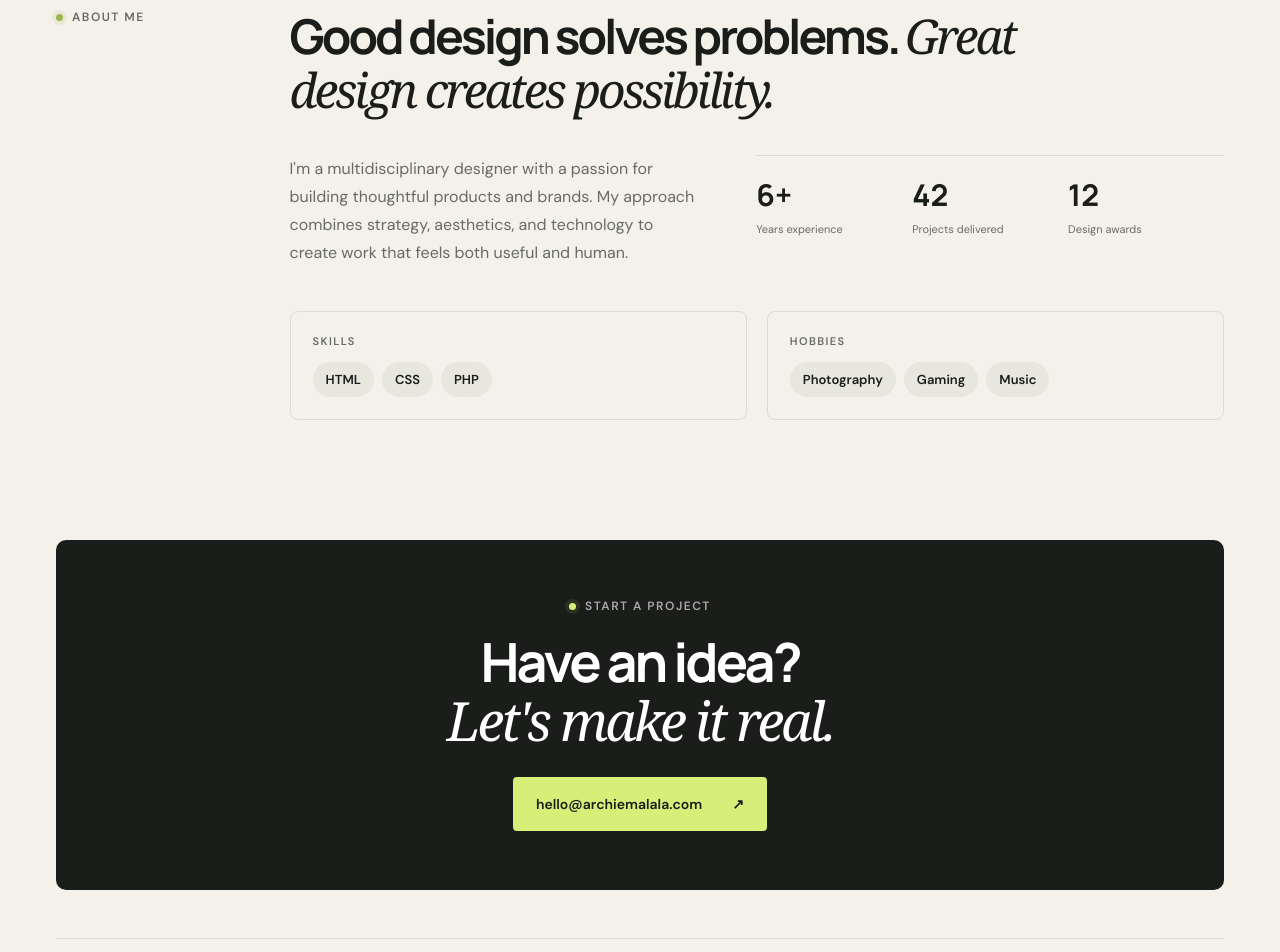
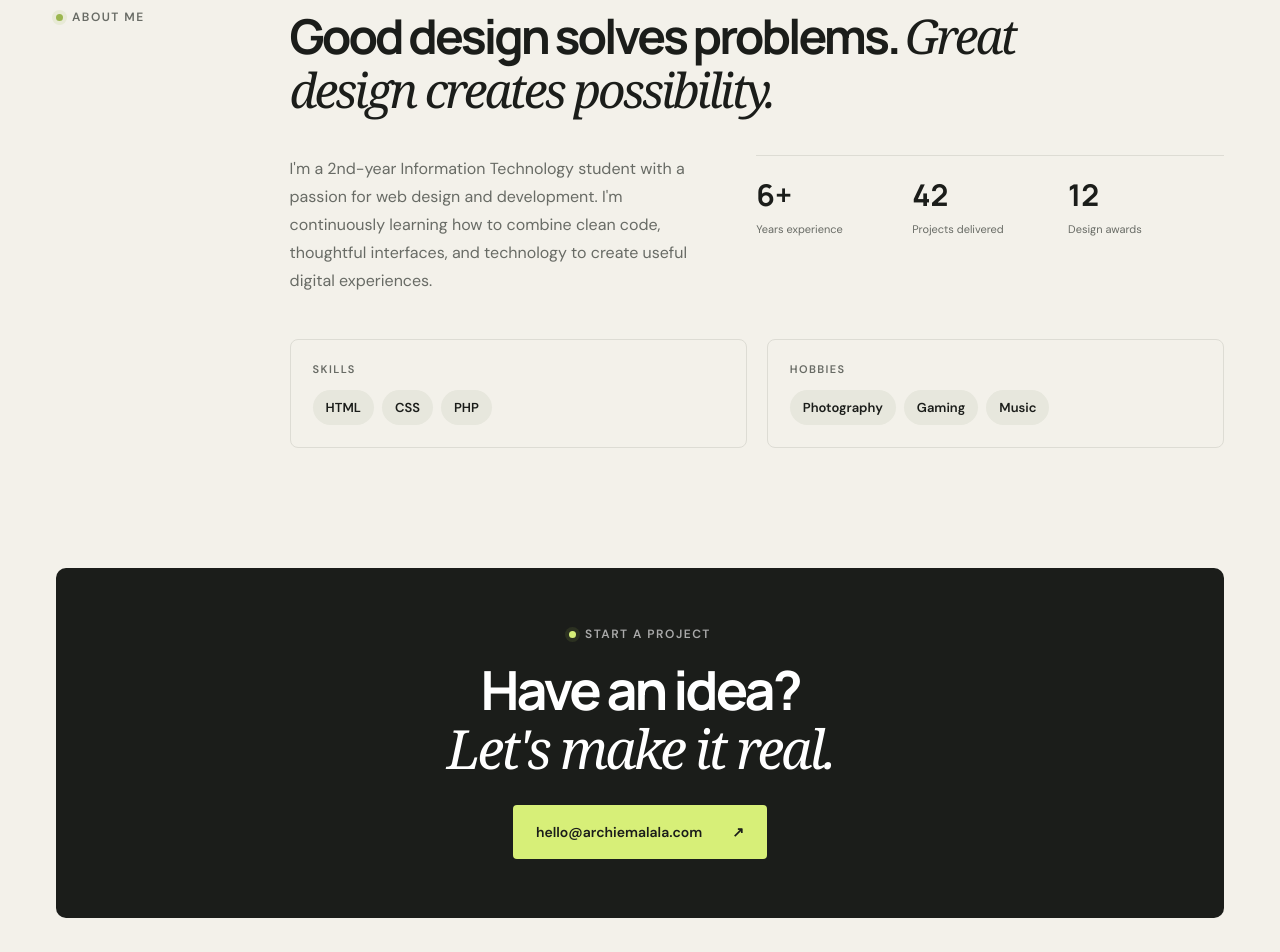
Before and after one commit to ching1008/Malala-project-1, a plain HTML site: page index.html in a window 1280 px wide. Shown: the part 1664-2616 px from the top of the page. Drawn offline with Linux system fonts and the light colour scheme.

Commit message:
adding info

```diff
--- a/index.html
+++ b/index.html
@@ -117,7 +117,7 @@
         <div class="about-content">
           <h2 id="about-title">Good design solves problems. <em>Great design creates possibility.</em></h2>
           <div class="about-details">
-            <p>I'm a multidisciplinary designer with a passion for building thoughtful products and brands. My approach combines strategy, aesthetics, and technology to create work that feels both useful and human.</p>
+            <p>I'm a 2nd-year Information Technology student with a passion for web design and development. I'm continuously learning how to combine clean code, thoughtful interfaces, and technology to create useful digital experiences.</p>
             <div class="stats">
               <div><strong>6+</strong><span>Years experience</span></div>
               <div><strong>42</strong><span>Projects delivered</span></div>
```
